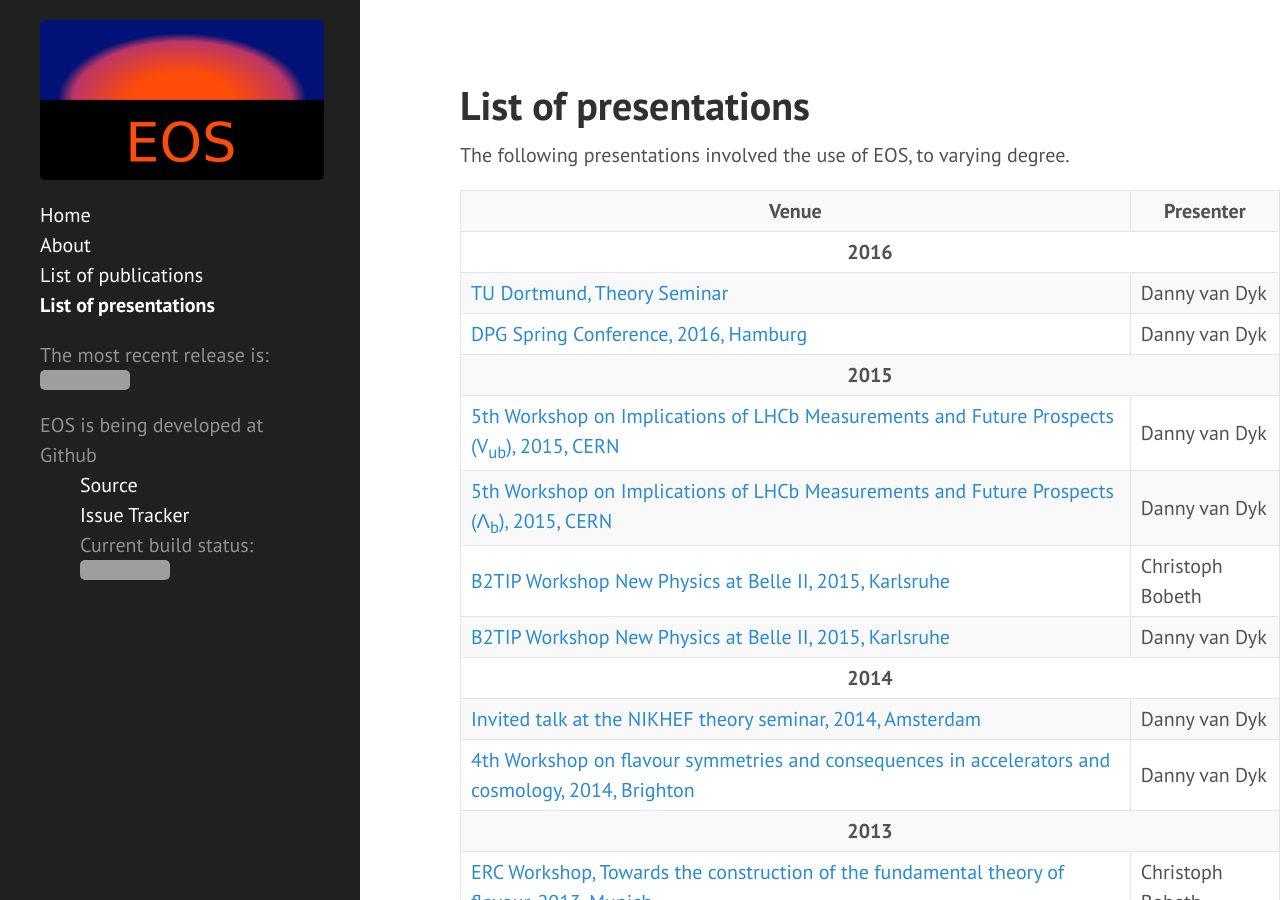
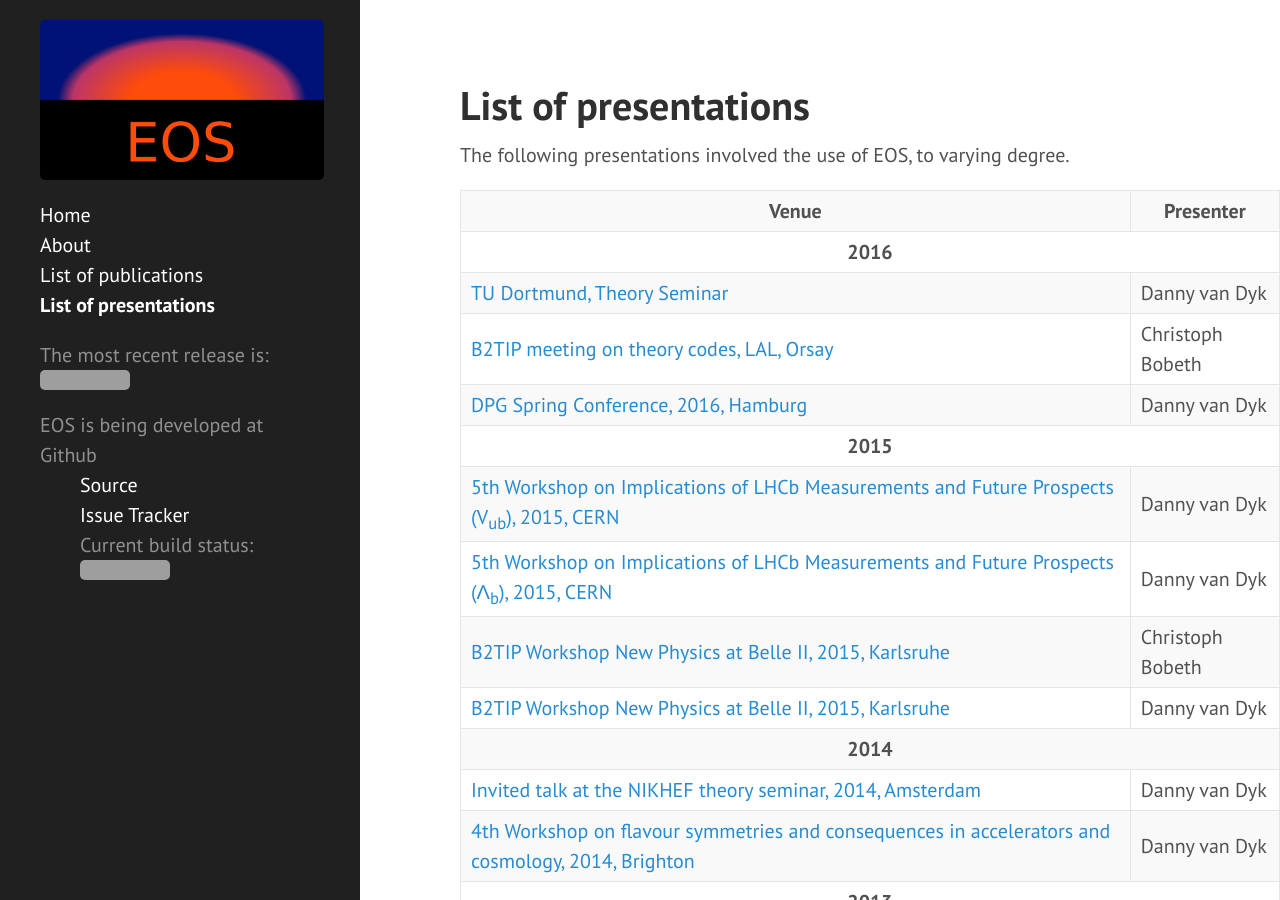
Before and after one commit to eos/eos.github.io, a Jekyll site: the page built from talks.html, in a window 1280 px wide and 900 px high. Built offline with Jekyll 4.4.1, drawn with Linux system fonts in a browser that asks for light colours; grey boxes are pictures that could not be loaded.

Commit message:
Add 2016 talk in Orsay by Christoph

```diff
--- a/_data/talks.yml
+++ b/_data/talks.yml
@@ -3,6 +3,10 @@
       - venue: 'TU Dortmund, Theory Seminar'
         presenter: 'Danny van Dyk'
         file: 'dvandyk-dortmund-2016.pdf'
+
+      - venue: 'B2TIP meeting on theory codes, LAL, Orsay'
+        presenter: 'Christoph Bobeth'
+        file: 'cbobeth-orsay-2016.pdf'
 
       - venue: 'DPG Spring Conference, 2016, Hamburg'
         presenter: 'Danny van Dyk'
```
Also changed, not shown: 1 other file.
